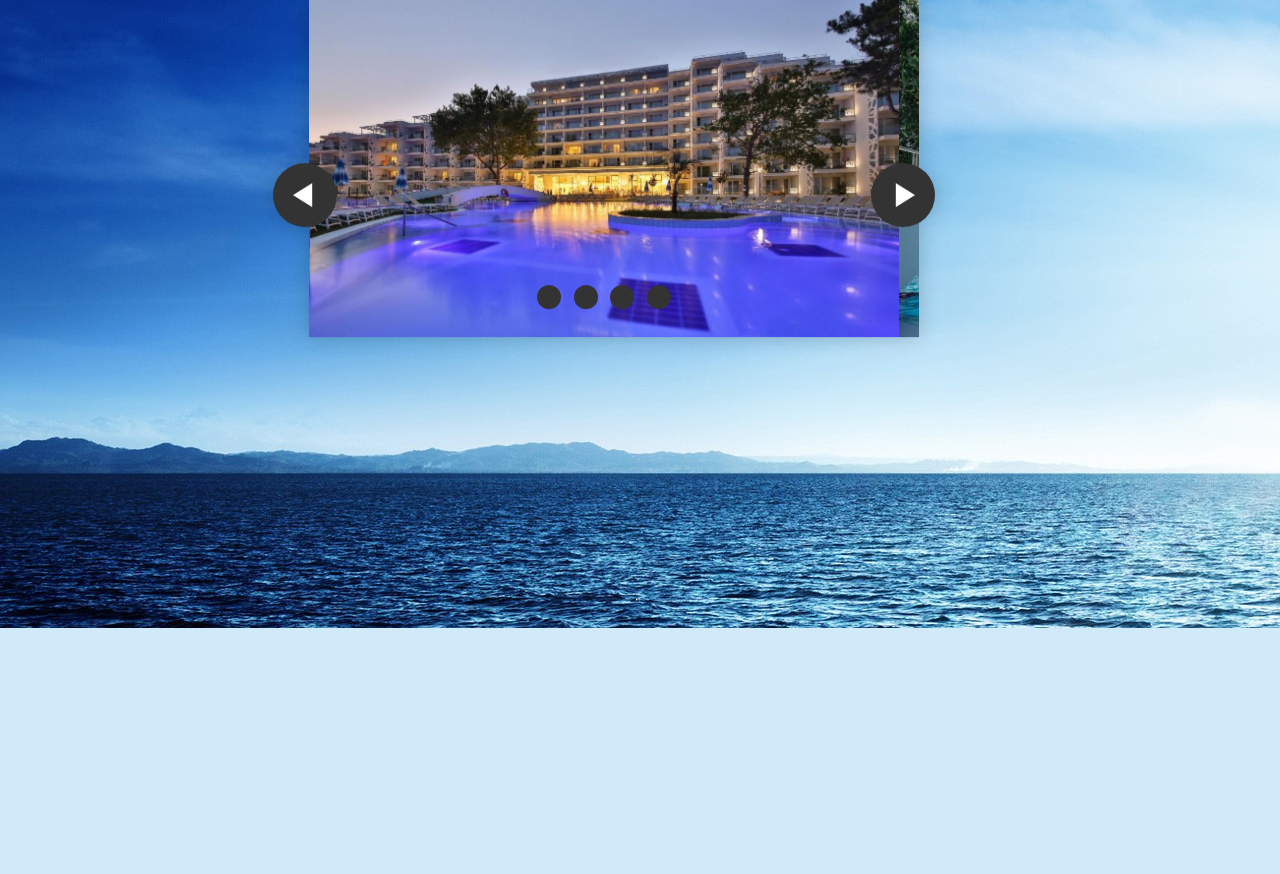
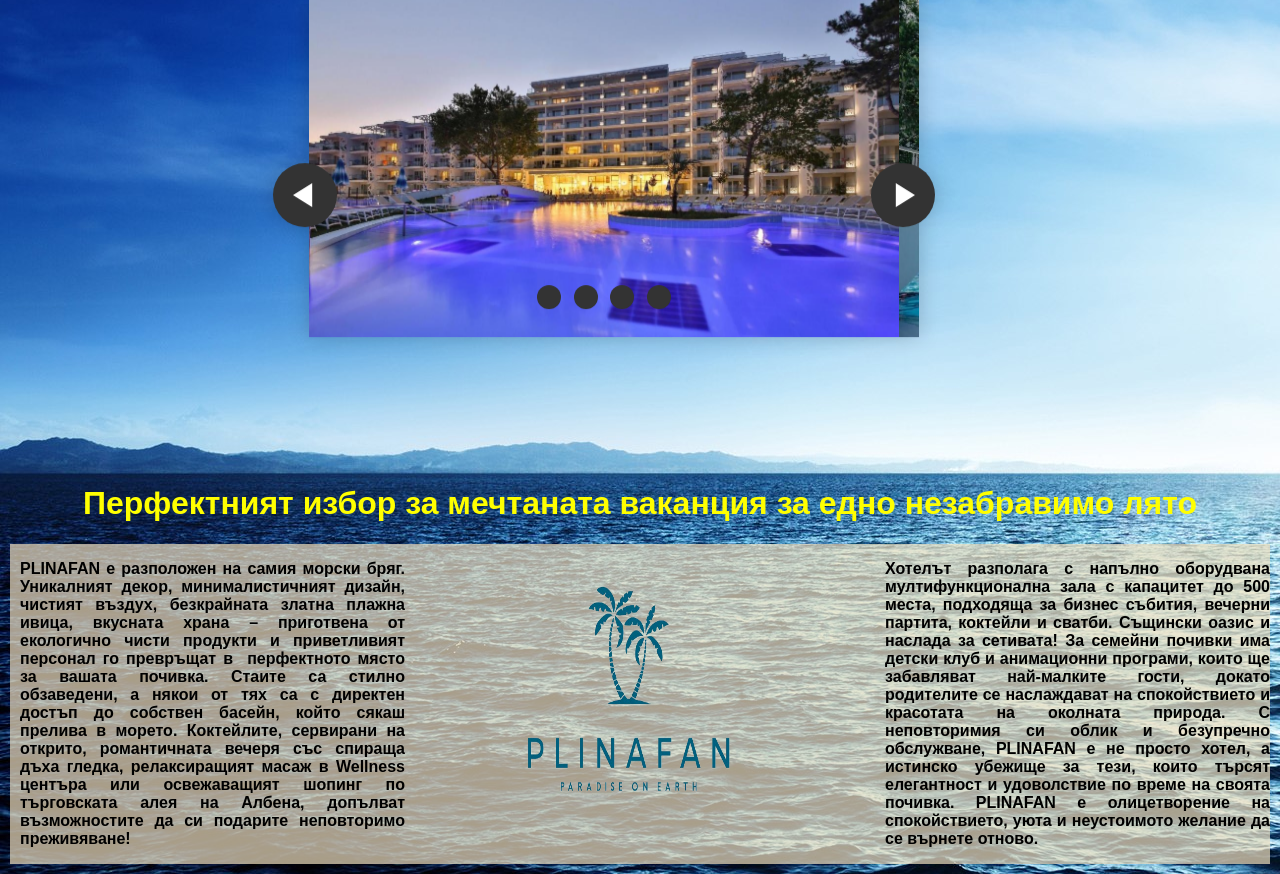
Before and after one commit to InaVuzelova/PLINAFAN, a PHP site: page /information.php in a window 1280 px wide. Shown: the part 172-1046 px from the top of the page. Before the commit the page ends 800 px from the top, so only its background shows below. Run offline with PHP 8.4, Linux system fonts and the light colour scheme; data that the repository does not hold is empty.

Commit message:
Update Information page with pictures and text

```diff
--- a/information.php
+++ b/information.php
@@ -70,5 +70,29 @@ include 'menu.php';
 </section>
 
 <br>
+<h1 style="color:yellow; text-align:center;"<i><b>Перфектният избор за мечтаната ваканция
+за едно незабравимо лято</b></i></h1>
+<!-- <p style="color:#f0e0bf; width:500px; text-align:left;"><b>PLINAFAN е разположен на самия морски бряг. Уникалният декор, минималистичният дизайн,
+чистият въздух, безкрайната златна плажна ивица, вкусната храна – приготвена от екологично чисти продукти и приветливият персонал
+ го превръщат в  перфектното място за вашата почивка.
+Стаите са стилно обзаведени, а някои от тях са с директен достъп до собствен басейн, който сякаш прелива в морето.
+Коктейлите, сервирани на открито, романтичната вечеря със спираща дъха гледка, релаксиращият масаж в Wellness центъра или
+освежаващият шопинг по търговската алея на Албена, допълват възможностите да си подарите неповторимо преживяване!</b></p> -->
+<div style="display:flex;background-color: rgba(240, 224, 191, 0.7);">
+    <p style="color:black; width:500px; text-align:justify; margin-left: 10px;"><b>PLINAFAN е разположен на самия морски бряг. Уникалният декор, минималистичният дизайн,
+    чистият въздух, безкрайната златна плажна ивица, вкусната храна – приготвена от екологично чисти продукти и приветливият персонал
+     го превръщат в  перфектното място за вашата почивка.
+    Стаите са стилно обзаведени, а някои от тях са с директен достъп до собствен басейн, който сякаш прелива в морето.
+    Коктейлите, сервирани на открито, романтичната вечеря със спираща дъха гледка, релаксиращият масаж в Wellness центъра или
+    освежаващият шопинг по търговската алея на Албена, допълват възможностите да си подарите неповторимо преживяване!</b></p>
+
+
+	<img src="logo.png" alt="logo" style="max-width: 250px; max-height:250px; margin-left: 100px; margin-right: -190px;">
+
+    <p style="color:black; width:500px; text-align:justify; margin-left:320px;"><b>Хотелът разполага с напълно оборудвана мултифункционална зала с капацитет до 500 места, подходяща за бизнес събития, вечерни партита, коктейли и сватби.
+Същински оазис и наслада за сетивата! За семейни почивки има детски клуб и анимационни програми, които ще забавляват най-малките гости, докато родителите се наслаждават на спокойствието и красотата на околната природа. С неповторимия си облик и безупречно обслужване, PLINAFAN е не просто хотел, а истинско убежище за тези, които търсят елегантност и удоволствие по време на своята почивка.
+PLINAFAN е олицетворение на спокойствието, уюта и неустоимото желание да се върнете отново.</b></p>
+</div>
+
 </body>
 </html>
```
